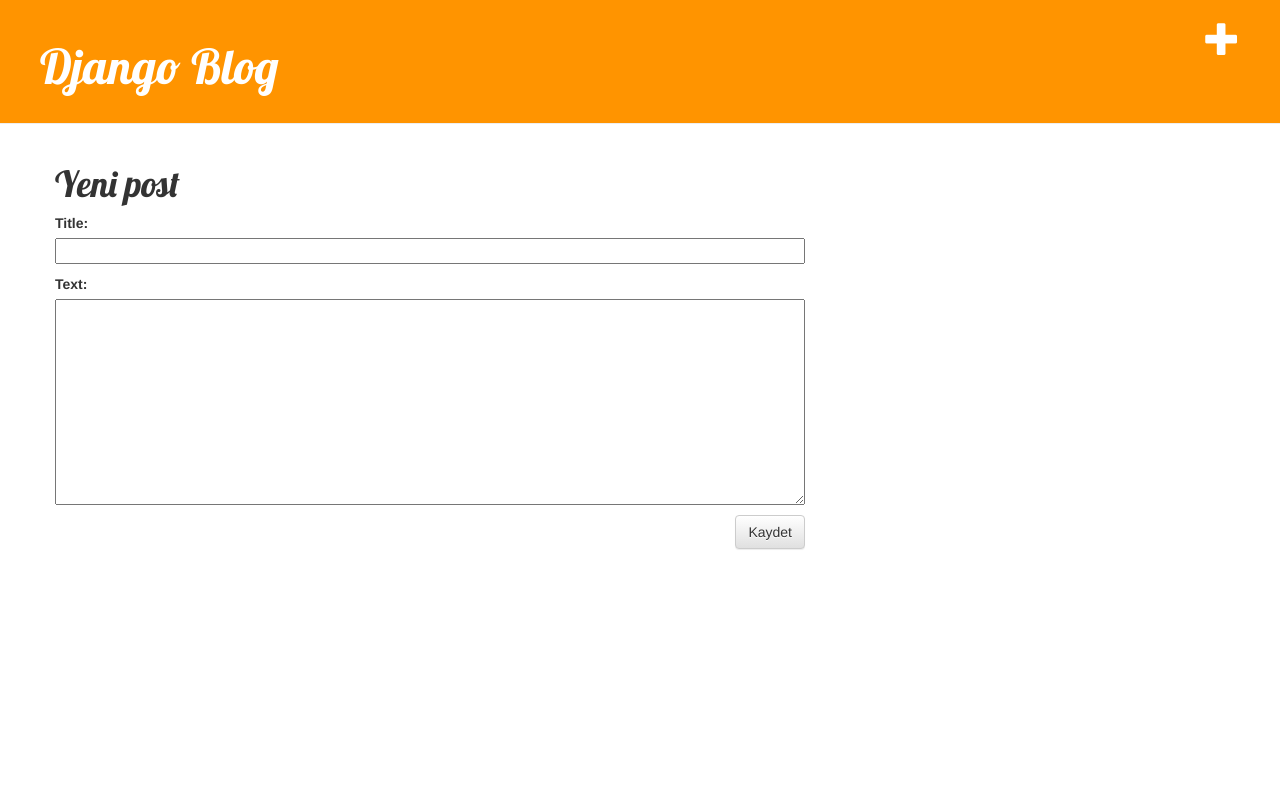
After one commit to MussTayiz/Django_Example, a Django app: page /post/new in a window 1280 px wide. The commit adds this page. Run offline with Django 3.2, Linux system fonts and the light colour scheme; the visitor is signed in with stand-in values (Sample User, id 1); some libraries are stand-ins or nearby versions.

Commit message:
A new post add and edit post was added.

```diff
--- /dev/null
+++ b/blog/forms.py
@@ -0,0 +1,9 @@
+from django import forms
+
+from .models import Post
+
+class PostForm(forms.ModelForm):
+
+    class Meta:
+        model = Post
+        fields = ('title', 'text',)
--- /dev/null
+++ b/blog/static/css/blog.css
@@ -0,0 +1,46 @@
+.page-header {
+    background-color: #ff9400;
+    margin-top: 0;
+    padding: 20px 20px 20px 40px;
+}
+
+.page-header h1, .page-header h1 a, .page-header h1 a:visited, .page-header h1 a:active {
+    color: #ffffff;
+    font-size: 36pt;
+    text-decoration: none;
+}
+
+.content {
+    margin-left: 40px;
+}
+
+h1, h2, h3, h4 {
+    font-family: 'Lobster', cursive;
+}
+
+.date {
+    color: #828282;
+}
+
+.save {
+    float: right;
+}
+
+.post-form textarea, .post-form input {
+    width: 100%;
+}
+
+.top-menu, .top-menu:hover, .top-menu:visited {
+    color: #ffffff;
+    float: right;
+    font-size: 26pt;
+    margin-right: 20px;
+}
+
+.post {
+    margin-bottom: 70px;
+}
+
+.post h1 a, .post h1 a:visited {
+    color: #000000;
+}
--- /dev/null
+++ b/blog/templates/blog/base.html
@@ -0,0 +1,31 @@
+{% load staticfiles %}
+<html>
+
+<head>
+    <title>Django Girls blog</title>
+    <link rel="stylesheet" href="//maxcdn.bootstrapcdn.com/bootstrap/3.2.0/css/bootstrap.min.css">
+    <link rel="stylesheet" href="//maxcdn.bootstrapcdn.com/bootstrap/3.2.0/css/bootstrap-theme.min.css">
+    <link href='//fonts.googleapis.com/css?family=Lobster&subset=latin,latin-ext' rel='stylesheet' type='text/css'>
+    <link rel="stylesheet" href="{% static 'css/blog.css' %}">
+</head>
+
+<body>
+    <div class="page-header">
+
+        {% if user.is_authenticated %}
+        <a href="{% url 'post_new' %}" class="top-menu"><span class="glyphicon glyphicon-plus"></span></a>
+        {% endif %}
+
+        <h1><a href="/">Django Blog</a></h1>
+    </div>
+    <div class="content container">
+        <div class="row">
+            <div class="col-md-8">
+                {% block content %}
+                {% endblock %}
+            </div>
+        </div>
+    </div>
+</body>
+
+</html>
--- /dev/null
+++ b/blog/templates/blog/post_edit.html
@@ -0,0 +1,9 @@
+{% extends 'blog/base.html' %}
+
+{% block content %}
+    <h1>Yeni post</h1>
+    <form method="POST" class="post-form">{% csrf_token %}
+        {{ form.as_p }}
+        <button type="submit" class="save btn btn-default">Kaydet</button>
+    </form>
+{% endblock %}
--- a/blog/urls.py
+++ b/blog/urls.py
@@ -1,6 +1,12 @@
 from django.urls import path
 from . import views
+from django.conf.urls.static import static
+from django.conf import settings
 
 urlpatterns = [
     path('', views.post_list, name='post_list'),
-]
+    path('post/<int:pk>/', views.post_detail, name='post_detail'),
+    path('post/new', views.post_new, name='post_new'),
+    path('post/<int:pk>/edit/', views.post_edit, name='post_edit'),
+
+] + static(settings.STATIC_URL, document_root=settings.STATIC_ROOT)
--- a/blog/views.py
+++ b/blog/views.py
@@ -1,7 +1,46 @@
 from django.shortcuts import render
 from django.utils import timezone
 from .models import Post
+from django.shortcuts import render, get_object_or_404
+from .forms import PostForm
+from django.shortcuts import redirect
+
 
 def post_list(request):
-    posts = Post.objects.filter(published_date__lte=timezone.now()).order_by('published_date')
+    posts = Post.objects.filter(
+        published_date__lte=timezone.now()).order_by('published_date')
     return render(request, 'blog/post_list.html', {'posts': posts})
+
+
+def post_detail(request, pk):
+    post = get_object_or_404(Post, pk=pk)
+    return render(request, 'blog/post_detail.html', {'post': post})
+
+
+def post_new(request):
+    if request.method == "POST":
+        form = PostForm(request.POST)
+        if form.is_valid():
+            post = form.save(commit=False)
+            post.author = request.user
+            post.published_date = timezone.now()
+            post.save()
+            return redirect('post_detail', pk=post.pk)
+    else:
+        form = PostForm()
+    return render(request, 'blog/post_edit.html', {'form': form})
+
+
+def post_edit(request, pk):
+    post = get_object_or_404(Post, pk=pk)
+    if request.method == "POST":
+        form = PostForm(request.POST, instance=post)
+        if form.is_valid():
+            post = form.save(commit=False)
+            post.author = request.user
+            post.published_date = timezone.now()
+            post.save()
+            return redirect('post_detail', pk=post.pk)
+    else:
+        form = PostForm(instance=post)
+    return render(request, 'blog/post_edit.html', {'form': form})
```
Also changed, not shown: blog/templates/blog/post_detail.html (added, +16 -0 lines), blog/templates/blog/post_list.html (+11 -15 lines).
